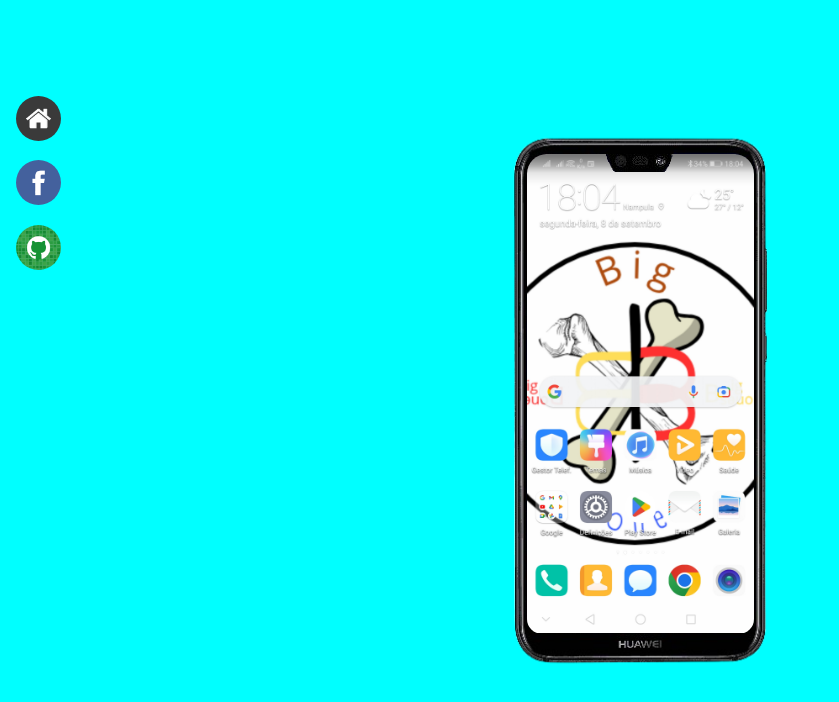
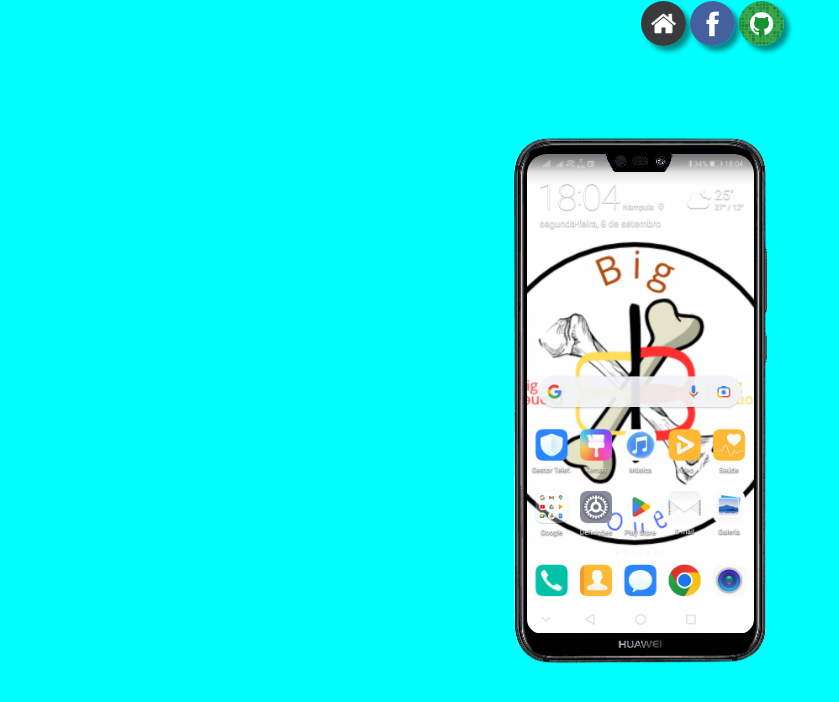
Before and after one commit to Bigbones0010/projecto-social, a plain HTML site: page index.html in a window 1280 px wide. Shown: the whole page, without its empty margins (0-839 px from the left). Drawn offline with Linux system fonts and the light colour scheme.

Commit message:
organize

```diff
--- a/css/index.css
+++ b/css/index.css
@@ -46,13 +46,19 @@ iframe{
 }
 
 section#botoes{
-    padding-top:10%;
-    margin-left: 2%;
+    text-align: right;
+    margin-right: 2%;
 
 }
 
+section#botoes div{
+    display: inline-block;
+}
+
 section#botoes img{
+
     width: 45px;
     border-radius: 50%;
     margin-top: 2%;
+    box-shadow: 5px 5px 5px rgba(0, 0, 0, 0.459);
 }
--- a/index.html
+++ b/index.html
@@ -9,14 +9,17 @@
 <body>
     <main>
         <section id="huawei">
-            <iframe src="html/telaInicial.html" frameborder="0"></iframe>
+            <iframe src="html/telaInicial.html" frameborder="0" name="mostrando"></iframe>
             <article>
 
             </article>
         </section>
         <section id="botoes">
-            <div><img src="imagens/logo-home.jpg" alt="Tela inicial"></div>
-            <div><img src="imagens/logo-facebook.jpg" alt="Facebook"></div> <div><img src="imagens/logo-github.jpg" alt="Github"></div>
+            <div><a href="html/telaInicial.html" target="mostrando"><img src="imagens/logo-home.jpg" alt="Tela inicial"></a></div>
+
+            <div><a href=""><img src="imagens/logo-facebook.jpg" alt="Facebook"></a></div>
+
+            <div><a href=""><img src="imagens/logo-github.jpg" alt="Github"></a></div>
         </section>
     </main>
 </body>
```
